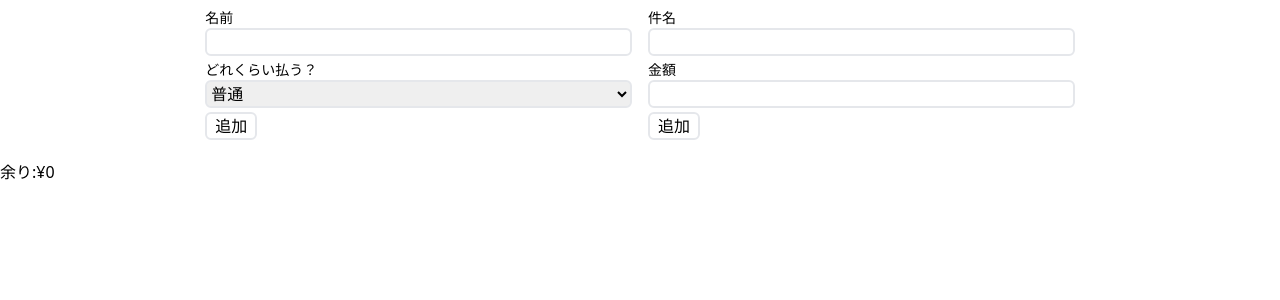
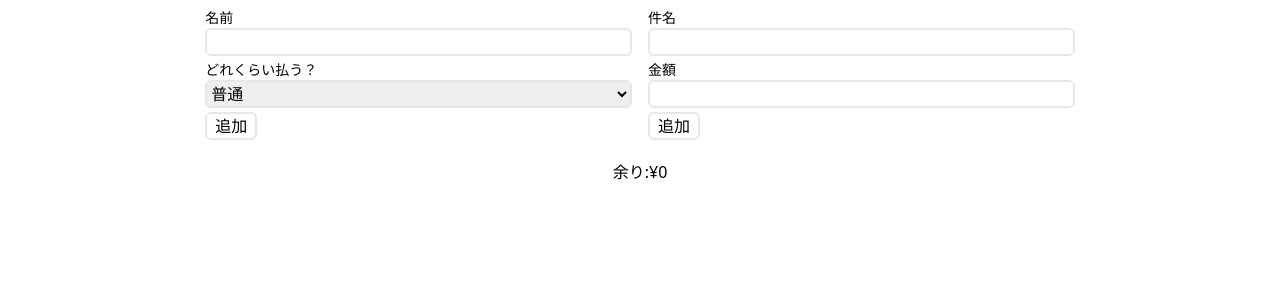
Before and after one commit to ta9ma0k/react-test-sample, a React (Vite) app: page / in a window 1280 px wide. Shown: the top 300 px of the page. Built offline with nearby package versions, Linux system fonts and the light colour scheme; the HTML template or start-up script is replaced by a standard one.

Commit message:
create layout components

```diff
--- a/src/App.tsx
+++ b/src/App.tsx
@@ -6,6 +6,7 @@
 import { ItemList } from './components/ItemList'
 import { MemberCard, MemberCardProps } from './components/Member/MemberCard'
 import { ReceiptCard } from './components/Receipt/ReceiptCard'
+import { TwoContentsLayout } from './components/Layout/TwoContents'
 
 type Member = {
   name: string
@@ -64,24 +65,19 @@
   const surplus = getSurplus(sum, sizeList)
 
   return (
-    <div className='space-y-3 py-2'>
-      <div className='flex flex-row justify-center space-x-4'>
-        <div className='w-1/3 space-y-2'>
+    <TwoContentsLayout>
+      <>
         <AddingForm onAdd={handleOnAddMember}>
           <Input name='name' label='名前' />
-            <Select
-              name='size'
-              label='どれくらい払う？'
-              options={sizeOptions}
-            />
+          <Select name='size' label='どれくらい払う？' options={sizeOptions} />
         </AddingForm>
         <ItemList<MemberCardProps> items={results}>
           {({ name, size, payment }) => (
             <MemberCard name={name} size={size} payment={payment} />
           )}
         </ItemList>
-        </div>
-        <div className='w-1/3 space-y-2'>
+      </>
+      <>
         <AddingForm onAdd={handleOnAddRecipt}>
           <Input name='title' label='件名' />
           <Input name='money' label='金額' />
@@ -89,10 +85,9 @@
         <ItemList<Receipt> items={receipts}>
           {(item) => <ReceiptCard title={item.title} amount={item.money} />}
         </ItemList>
-        </div>
-      </div>
+      </>
       <ReceiptCard title='余り' amount={surplus} />
-    </div>
+    </TwoContentsLayout>
   )
 }
 
--- /dev/null
+++ b/src/components/Layout/TwoContents.tsx
@@ -0,0 +1,26 @@
+import { ReactNode } from 'react'
+
+type Props = {
+  children: [ReactNode, ReactNode, ...ReactNode[]]
+}
+export function TwoContentsLayout({ children }: Props): JSX.Element {
+  const [left, right, bottom] = children
+  return (
+    <div className='flex flex-col justify-center space-y-3 py-2'>
+      <div className='flex flex-row justify-center space-x-4'>
+        <div data-testid='left-content' className='w-1/3 space-y-2'>
+          {left}
+        </div>
+        <div data-testid='right-content' className='w-1/3 space-y-2'>
+          {right}
+        </div>
+      </div>
+      <div
+        data-testid='bottom-content'
+        className='flex flex-col justify-center text-center'
+      >
+        {bottom}
+      </div>
+    </div>
+  )
+}
```
Also changed, not shown: 1 other file (tests, documents, lock files or other folders). Lines whose indentation alone changed are shown as unchanged.
